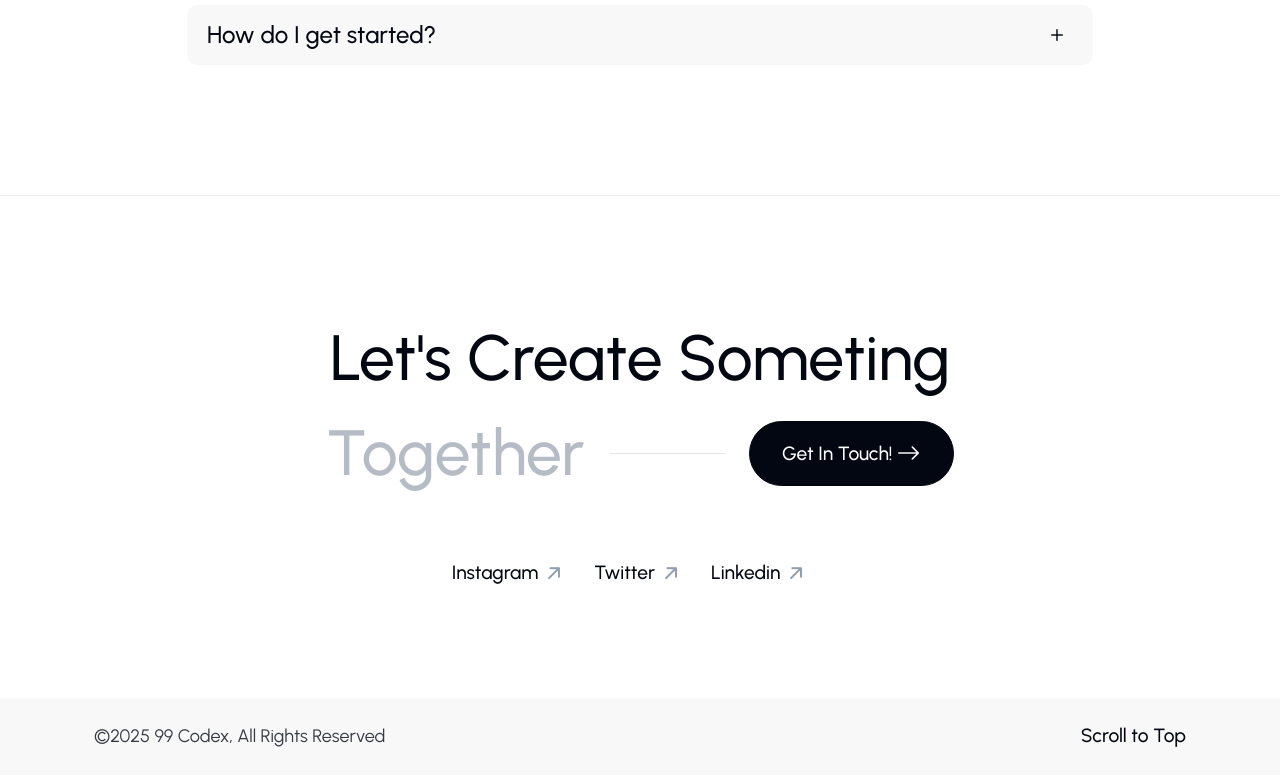
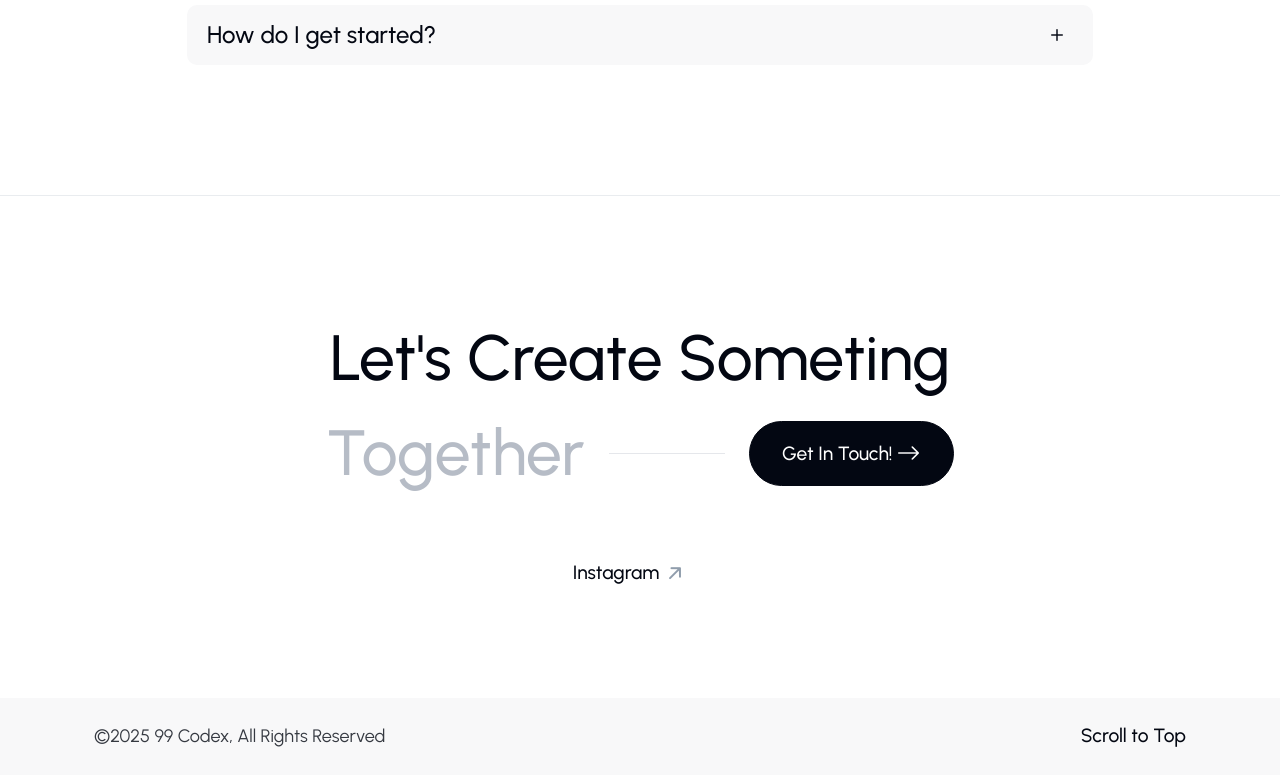
Before and after one commit to sh-talha/99codex, a plain HTML site: page about.html in a window 1280 px wide. Shown: the part 3199-3974 px from the top of the page. Drawn offline with nearby package versions, Linux system fonts and the light colour scheme.

Commit message:
instagram link

```diff
--- a/about.html
+++ b/about.html
@@ -316,9 +316,7 @@
 										<!-- Socials -->
 										<div class="socials mt-5">
 											<nav class="nav justify-content-center">
-												<a class="nav-link swap-icon" href="#">Instagram <i class="icon rotate bi bi-arrow-right-short"></i></a>
-												<a class="nav-link swap-icon" href="#">Twitter <i class="icon rotate bi bi-arrow-right-short"></i></a>
-												<a class="nav-link swap-icon" href="#">Linkedin <i class="icon rotate bi bi-arrow-right-short"></i></a>
+												<a class="nav-link swap-icon" href="https://www.instagram.com/99cod_ex/">Instagram <i class="icon rotate bi bi-arrow-right-short"></i></a>
 											</nav>
 										</div>
 									</div>
```
Also changed, not shown: contact.html (+2 -3 lines), index.html (+1 -3 lines), portfolio.html (+1 -3 lines), 1 other file.
